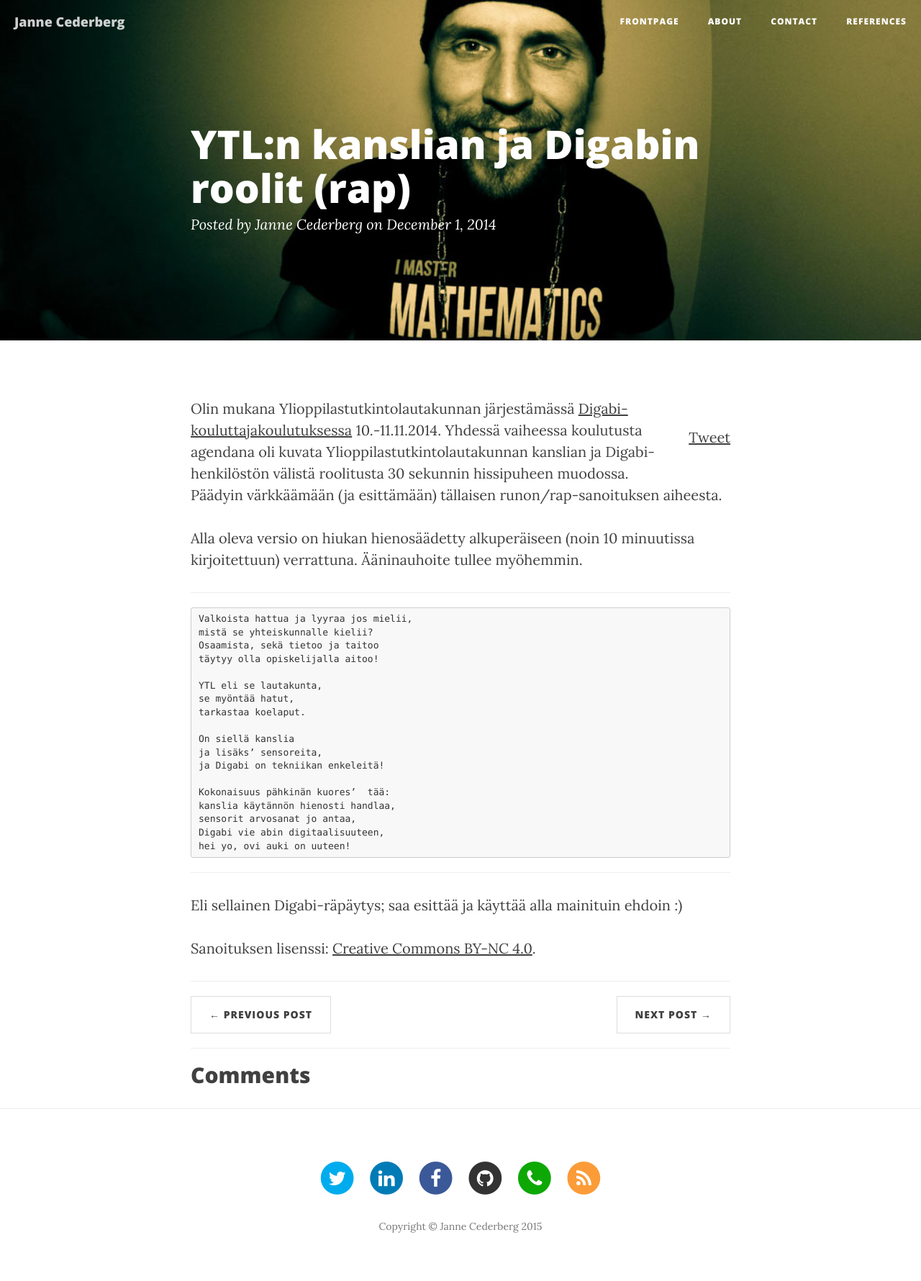
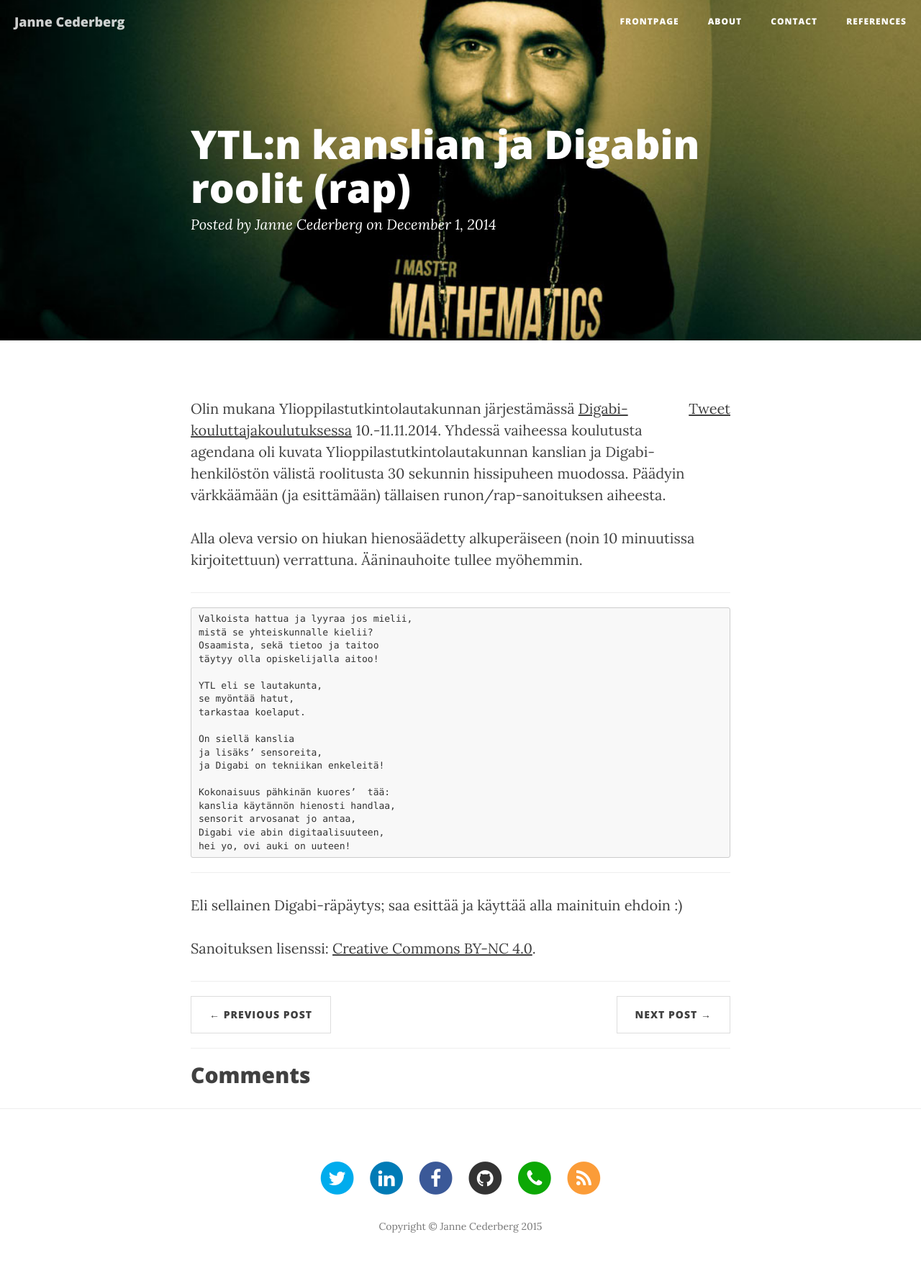
Before and after one commit to jannecederberg/jannecederberg.github.io, a Jekyll site: the page built from _posts/2014-12-01-ytln-kanslian-ja-digabin-roolit-rap.md, in a window 1280 px wide. Shown: the whole page at 72% size. Built offline with Jekyll 4.4.1, drawn with Linux system fonts in a browser that asks for light colours; nearby versions of some CDN libraries; comment, search, counter and statistics services are not loaded.

Commit message:
Decrease vertical spacing on share buttons

```diff
--- a/_layouts/post.html
+++ b/_layouts/post.html
@@ -24,7 +24,7 @@ layout: default
     <div class="container">
         <div class="row">
             <div class="col-lg-8 col-lg-offset-2 col-md-10 col-md-offset-1">
-                <div style="margin-top:2em; margin-left:7px; float:right;">
+                <div style="margin-left:7px; float:right;">
                     <p>{% include facebook-box-count.html %}</p>
                     <p>{% include twitter-button.html %}</p>
                 </div>
```
